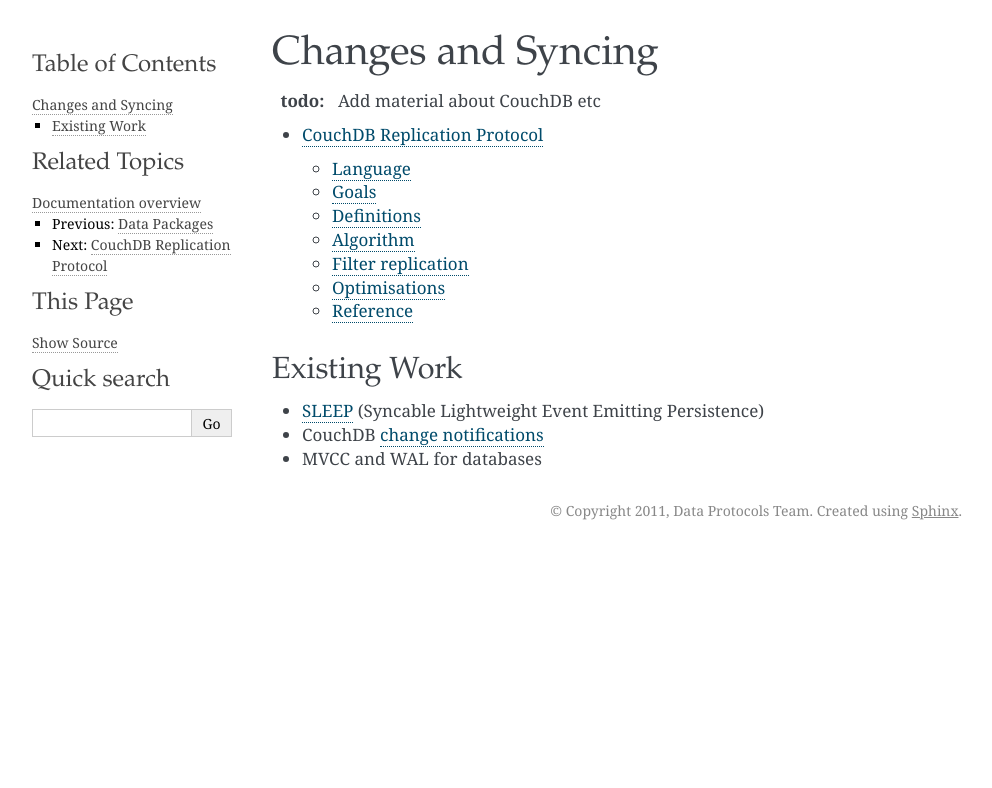
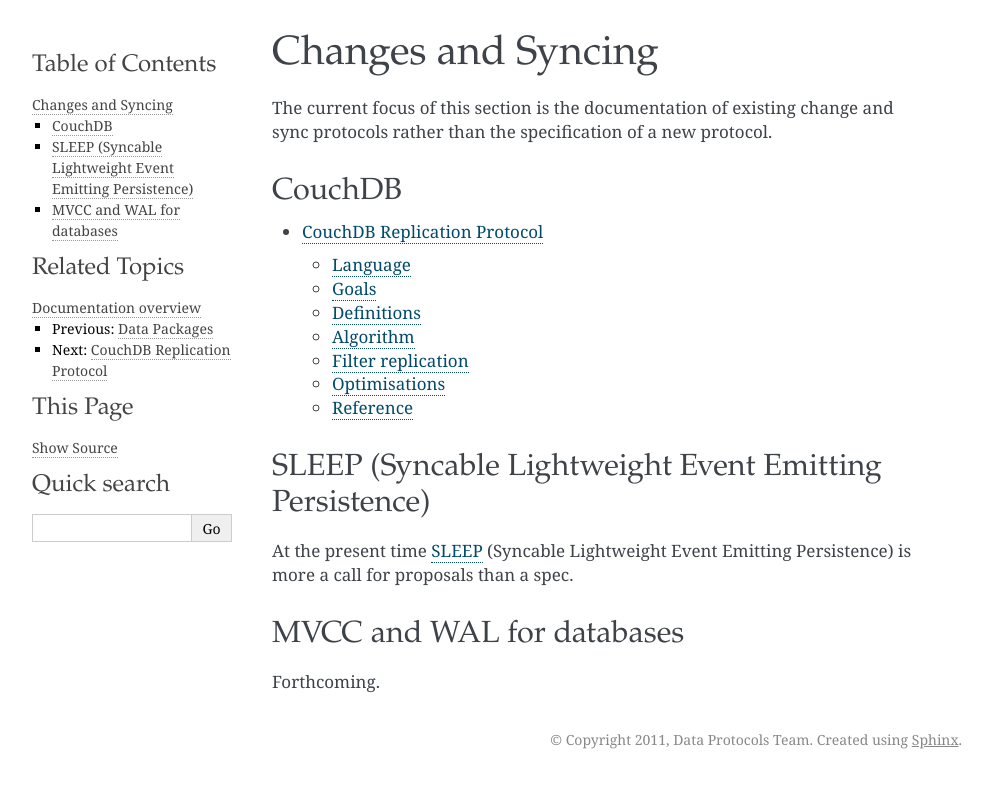
Before and after one commit to frictionlessdata/datapackage, a Sphinx documentation site: the page built from source/syncing.rst, in a window 1280 px wide. Shown: the top 788 px of the page, without its empty margins (148-1140 px from the left). Built offline with Sphinx 7.4.7, drawn with Linux system fonts in a browser that asks for light colours.

Commit message:
[source/syncing][s]: tidy up and refactor creating section for each type of sync protocol mentioned and especially for CouchDB stuff.

```diff
--- a/source/index.rst
+++ b/source/index.rst
@@ -8,12 +8,13 @@ distributed development of data.
 Things like:
 
   * Data packaging, publication and installation
-  * Protocols for sharing and syncing data changes and sync protocol
+  * Protocols for sharing and syncing data changes
   * Protocols for diffing and merging data
   * Web-oriented query languages for data
   * Webhooks and webservices for data transformation
 
-Contents:
+Contents
+========
 
 .. toctree::
    :maxdepth: 2
--- a/source/syncing.rst
+++ b/source/syncing.rst
@@ -2,8 +2,11 @@
 Changes and Syncing
 ===================
 
-:todo: Add material about CouchDB etc
+The current focus of this section is the documentation of existing change and sync protocols rather than the specification of a new protocol.
 
+
+CouchDB
+=======
 
 .. toctree::
    :maxdepth: 2
@@ -11,12 +14,15 @@ Changes and Syncing
    couchdb_replication
 
 
-Existing Work
-=============
+SLEEP (Syncable Lightweight Event Emitting Persistence)
+=======================================================
 
-* SLEEP_ (Syncable Lightweight Event Emitting Persistence)
-* CouchDB `change notifications`_
-* MVCC and WAL for databases
+At the present time SLEEP_ (Syncable Lightweight Event Emitting Persistence) is more a call for proposals than a spec.
 
 .. _SLEEP: https://gist.github.com/1246804
-.. _change notifications: http://guide.couchdb.org/draft/notifications.html
+
+
+MVCC and WAL for databases
+==========================
+
+Forthcoming.
```
